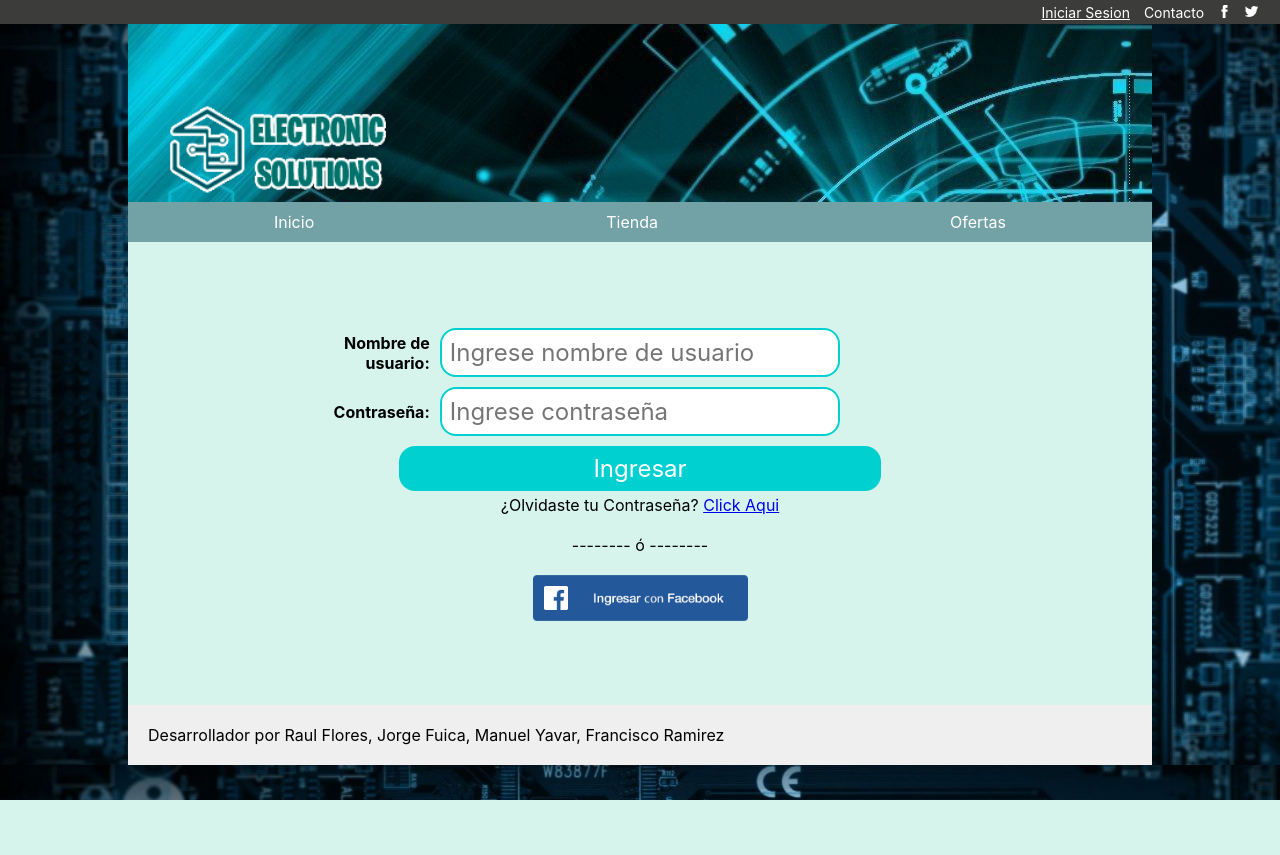
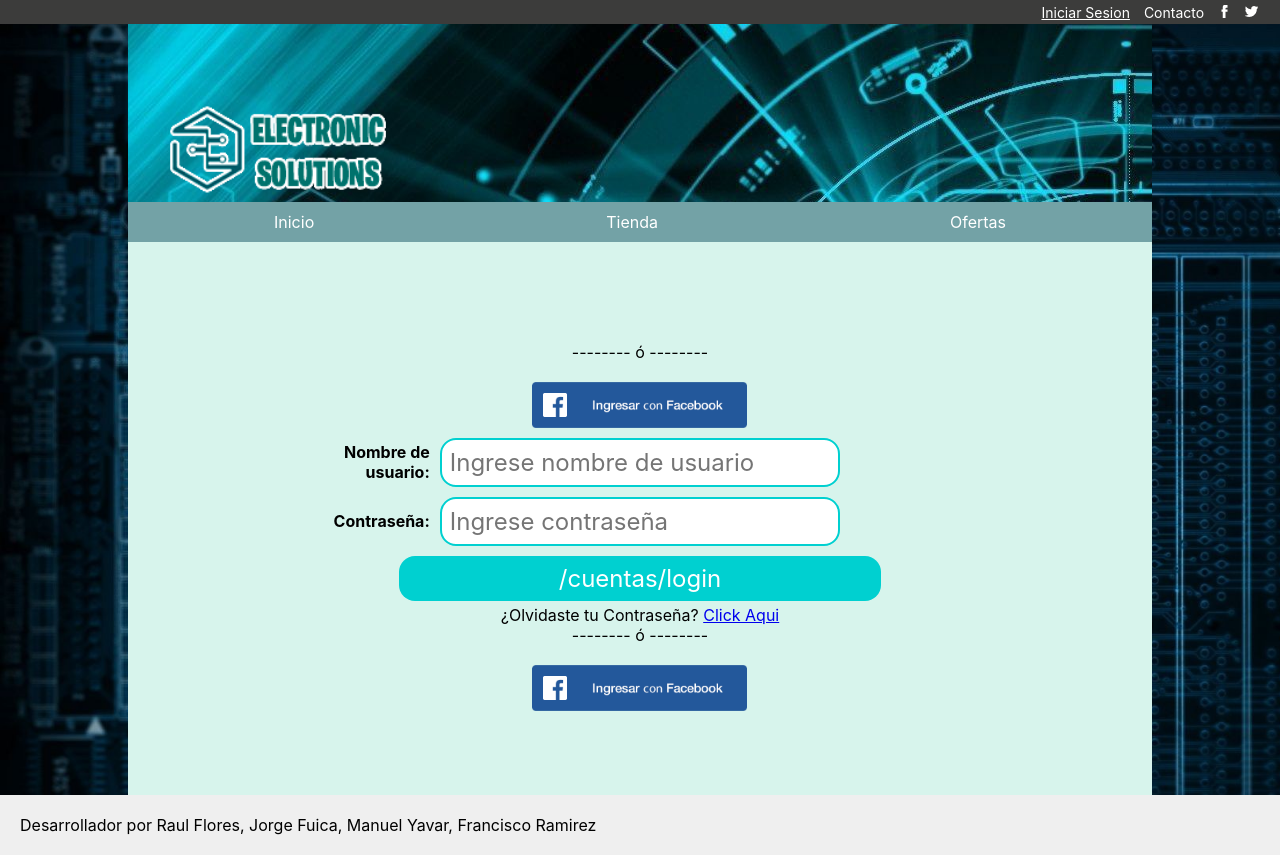
Before and after one commit to PolarisStar/ensayoexamen, a Django app: page /cuentas/login in a window 1280 px wide. Before the commit the page ends 800 px from the top, so only its background shows below. Run offline with Django 3.2, Linux system fonts and the light colour scheme; data comes from the database, SQL or seed files in the repository; both versions use the stored data as it was after the commit.

Commit message:
update
ingresar actualizado (falta tema estetico)

```diff
--- a/sistema/templates/login.html
+++ b/sistema/templates/login.html
@@ -5,7 +5,23 @@
 {% endblock %}
 
 {% block content %}
-<div class="loginbox" align="center">
+	<div class="loginbox" align="center">
+	{% if user.is_authenticated %}
+
+	  <form method="post" action="{% url 'logout' %}">
+
+	   {% csrf_token %}
+
+	   Bienvenido: {{user}}
+
+	   <input type="submit" value="Salir" />
+
+	   <input type="hidden" name="next" value="{% url 'maqueta.html' %}">
+
+	  </form>
+
+	{% else %}
+
 	<form method="POST" class="loginform">
 		{% csrf_token %}
 		<table class="tableform">
@@ -16,12 +32,19 @@
 				<td width="20%">{{ field.errors }}</td>
 			</tr>
 			{% endfor %}
-		</table>
-		<p align="center"><input  class="campo boton" type="submit" value="Ingresar">
-		<p align="center">¿Olvidaste tu Contraseña? <a href="http://localhost:8000/cuentas/recuperarpass/">Click Aqui</a>
-	</form>
-	<br>
+				<br>
 	<p align="center">-------- ó --------</p>
 	<br>
 <p align="center"><a href="{% url 'social:begin' 'facebook' %}"><img src="{% static 'images/fb-login.png' %}" width="215px" alt="fb"></a>
+		</table>
+		<p align="center"><input  class="campo boton" type="submit" value="{% url 'login' %}">
+		<p align="center">¿Olvidaste tu Contraseña? <a href="http://localhost:8000/cuentas/recuperarpass/">Click Aqui</a>
+			<br>
+	<p align="center">-------- ó --------</p>
+	<br>
+<p align="center"><a href="{% url 'social:begin' 'facebook' %}"><img src="{% static 'images/fb-login.png' %}" width="215px" alt="fb"></a>
+	{% endif %}
+
+	</div>
+
 {% endblock %}
```
Also changed, not shown: db.sqlite3.
